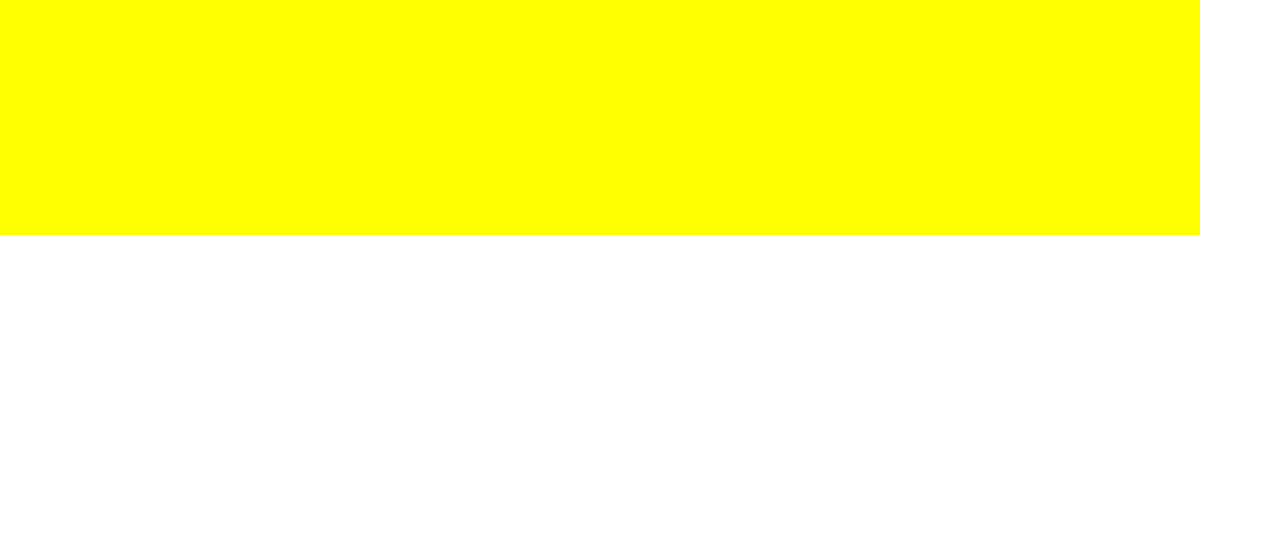
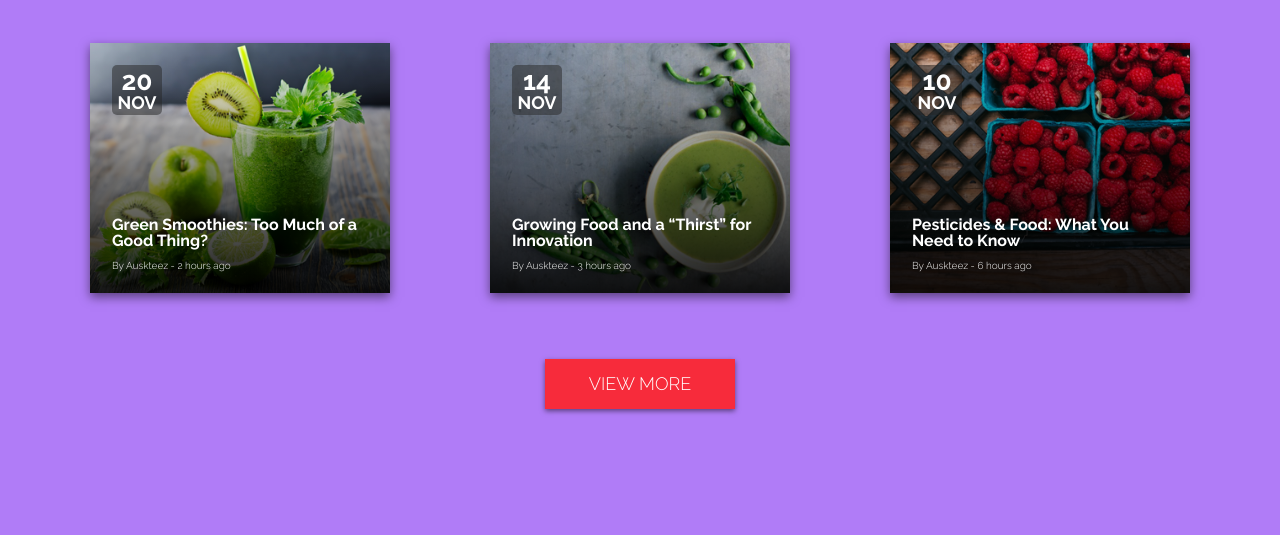
Before and after one commit to oleks11redka/21_03_20_hw, a plain HTML site: page index.html in a window 1280 px wide. Shown: the part 265-800 px from the top of the page. Drawn offline with Linux system fonts and the light colour scheme.

Commit message:
Finished

```diff
--- a/index.html
+++ b/index.html
@@ -6,6 +6,7 @@
     <meta name="viewport" content="width=device-width, initial-scale=1.0">
     <link rel="stylesheet" href="/21_03_20_hw/reset.css">
     <link rel="stylesheet" href="/21_03_20_hw/style.css">
+    <link href="https://fonts.googleapis.com/css?family=Raleway:300,700&display=swap" rel="stylesheet">
     <title>Document</title>
 </head>
 
@@ -19,23 +20,29 @@
         </div>
         <div class="articles">
             <div class="article">
+                <img class="background-image" src="/21_03_20_hw/IMAGES/smooth.png" alt="background-image">
                 <div class="date">
-                    <p>20 nov</p>
+                    <p><span class="number">20</span> nov</p>
                 </div>
+                <div class="spacer"></div>
                 <h2>Green Smoothies: Too Much of a Good Thing?</h2>
                 <p>By Auskteez - 2 hours ago</p>
             </div>
             <div class="article">
+                <img class="background-image" src="/21_03_20_hw/IMAGES/soup.png" alt="background-image">
                 <div class="date">
-                    <p>20 nov</p>
+                    <p><span class="number">14</span> nov</p>
                 </div>
+                <div class="spacer"></div>
                 <h2>Growing Food and a “Thirst” for Innovation</h2>
                 <p>By Auskteez - 3 hours ago</p>
             </div>
             <div class="article">
+                <img class="background-image" src="/21_03_20_hw/IMAGES/rasp.png" alt="background-image">
                 <div class="date">
-                    <p>20 nov</p>
+                    <p><span class="number">10</span> nov</p>
                 </div>
+                <div class="spacer"></div>
                 <h2>Pesticides & Food: What You Need to Know</h2>
                 <p>By Auskteez - 6 hours ago</p>
             </div>
--- a/style.css
+++ b/style.css
@@ -2,8 +2,145 @@
     box-sizing: border-box;
 }
 
+body {
+    background-color: #b07cf7;
+    font-family: 'Raleway', sans-serif;
+}
+
 .main-container {
-    background-color: yellow;
-    width: 1200px;
-    height: 500px;
-  }
+    display: flex;
+    justify-content: space-evenly;
+    flex-direction: column;
+    width: 100%;
+    max-width: 1200px;
+    align-items: center;
+    margin: 100px auto auto;
+}
+
+.text {
+    text-align: center;
+}
+
+.articles {
+    display: flex;
+    flex-direction: row;
+    flex-wrap: wrap;
+    justify-content: space-between;
+    width: 100%;
+}
+
+.article {
+    box-shadow: 0px 4px 10px 0px rgba(0, 0, 0, 0.5);
+    width: 300px;
+    height: 250px;
+    background: linear-gradient(to bottom, transparent, rgba(0, 0, 0, 0.90));
+    display: flex;
+    flex-direction: column;
+    padding: 22px;
+    color: white;
+    margin: auto auto 26px;
+    position: relative;
+    overflow: hidden;
+}
+
+.article {
+    cursor: pointer;
+}
+
+.article:active {
+    background: linear-gradient(to bottom, transparent, rgba(0, 0, 0, 1));
+}
+
+.date {
+    background-color: rgba(38, 38, 38, 0.5);
+    width: 50px;
+    height: 50px;
+    border-radius: 5px;
+    display: flex;
+    justify-content: center;
+    align-items: center;
+    flex-direction: column;
+}
+
+.spacer {
+    flex-grow: 1;
+}
+
+img {
+    left: -9px;
+    top: -5px;
+    position: absolute;
+    z-index: -1;
+    width: 106%;
+}
+
+/* Text */
+
+.date>p {
+    text-transform: uppercase;
+    font-weight: 700;
+    text-align: center;
+    font-size: 18px;
+}
+
+.article>h2 {
+    font-size: 16px;
+    font-weight: 700;
+    margin-bottom: 12px;
+}
+
+.article>p {
+    font-size: 10px;
+}
+
+.text {
+    color: white;
+    margin-bottom: 46px;
+    max-width: 58%;
+}
+
+.text>h1 {
+    font-weight: 700;
+    font-size: 80px;
+    margin-bottom: 34px;
+}
+
+.number {
+font-size: 146%;
+}
+
+.button {
+   margin-top: 40px;
+   margin-bottom: 50px;
+}
+
+.button>.answer-group {
+    text-align: center;
+    display: block;
+    color: white;
+    font-size: 18px;
+    text-transform: uppercase;
+}
+
+.answer-group>label {
+    display: flex;
+    align-items: center;
+    justify-content: center;
+    background-color: #f72b3b;
+    width: 190px;
+    height: 50px;
+    box-shadow: 0px 2px 5px 0px rgba(0, 0, 0, 0.5);
+    cursor: pointer;
+}
+
+.answer-group>input {
+    display: none;
+}
+
+.answer-group>label:active {
+    background-color: #c92532;
+}
+
+.answer-group>label:hover {
+    filter: brightness(1.04);
+}
```
Also changed, not shown: IMAGES/rasp.png (added), IMAGES/smooth.png (added), IMAGES/soup.png (added).
